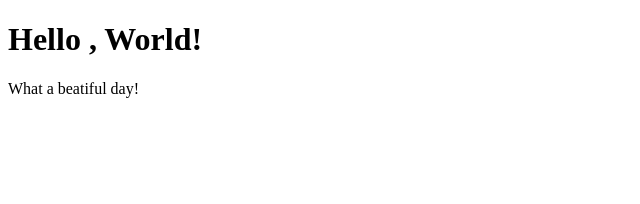
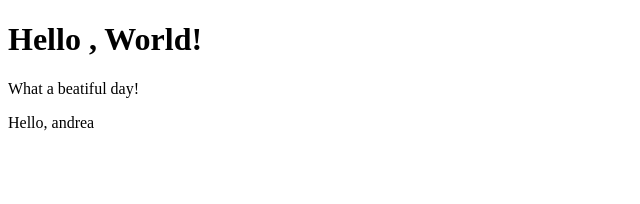
Before and after one commit to MuciFrancesco/react-exercises, a React (Create React App) app: page / in a window 1280 px wide. Shown: the top 204 px of the page, without its empty margins (0-640 px from the left). Built offline with nearby package versions, Linux system fonts and the light colour scheme.

Commit message:
props-01

```diff
--- a/src/App.js
+++ b/src/App.js
@@ -1,11 +1,13 @@
 import React, { Component } from "react";
 import Hello from "./Hello";
+import Welcome from "./Welcome";
 
 export class App extends Component {
   render() {
     return (
       <div>
         <Hello />
+        <Welcome name='andrea' />
       </div>
     );
   }
--- /dev/null
+++ b/src/Welcome.js
@@ -0,0 +1,13 @@
+import React, { Component } from "react";
+
+export class Welcome extends Component {
+  render() {
+    return (
+      <div>
+        <p> Hello, {this.props.name}</p>
+      </div>
+    );
+  }
+}
+
+export default Welcome;
```
